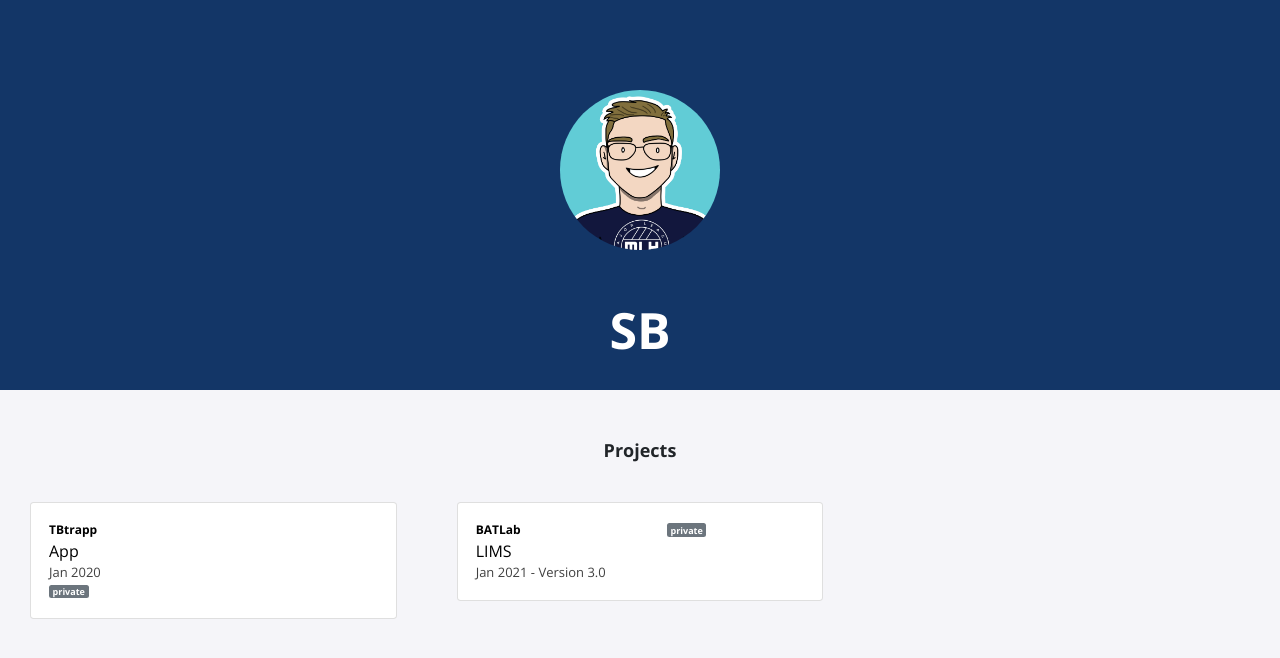
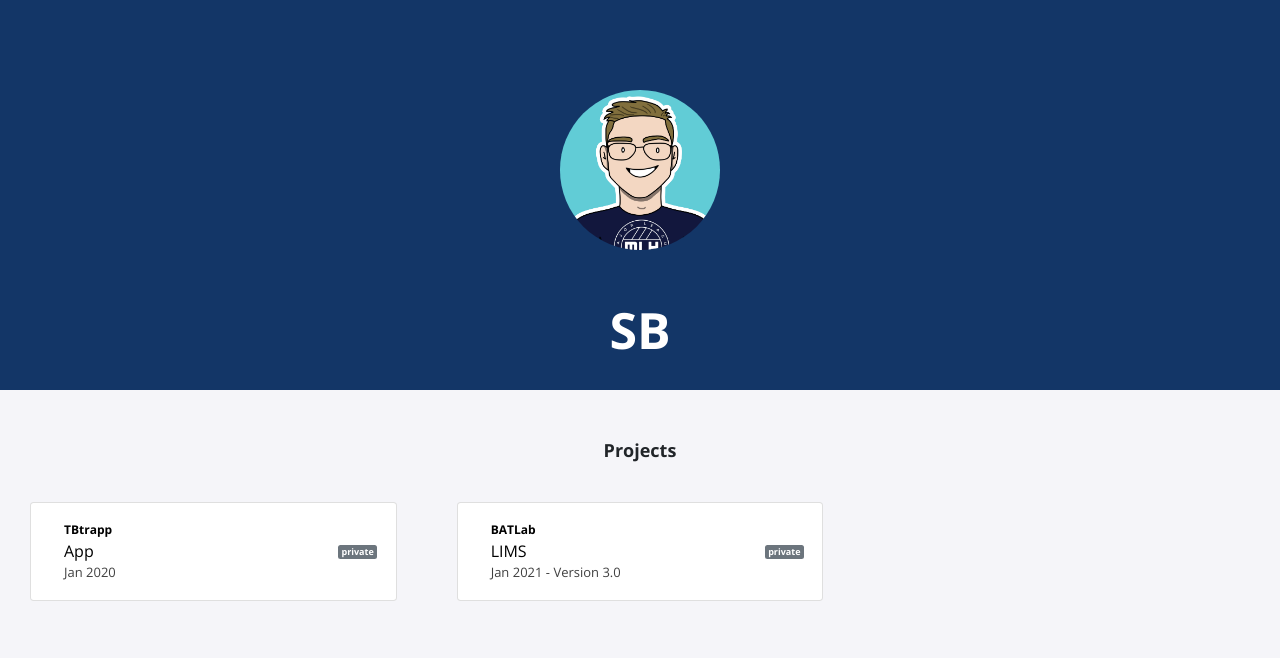
Before and after one commit to sabrgmane/sabrgmane.github.io, a Jekyll site: the page built from index.html, in a window 1280 px wide. Shown: the top 658 px of the page. Built offline with Jekyll 4.4.1, drawn with Linux system fonts in a browser that asks for light colours; nearby versions of some CDN libraries; library files that are not in the unit come from our copies.

Commit message:
Update projects.html

```diff
--- a/_includes/projects.html
+++ b/_includes/projects.html
@@ -6,17 +6,15 @@
     {% else %}
     <a>
     {% endif %}
-      <div class="card">
-        <div class="info row">
-          <div class="col-10">
+      <div class="card row">
+        <div class="info col-10">
             <p class="title">{{ item.title }} </p>
             <p class="location">{{ item.event }}</p>
             <p class="dates">{{ item.date }}</p>
-          </div>
-          <div class="col-2">
+         </div>
+         <div class="col-2">
               <span class="badge badge-secondary">private</span>
-          </div>
-        </div>
+         </div>
       </div>
     </a>
     {% endfor %}
```
